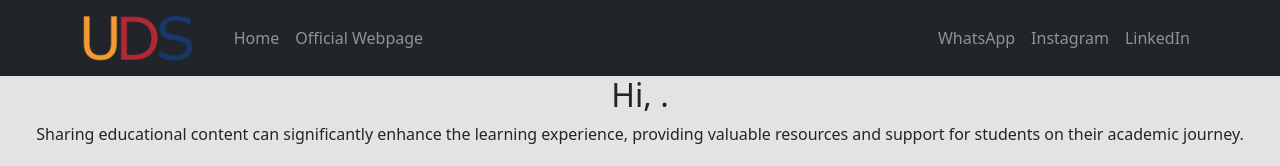
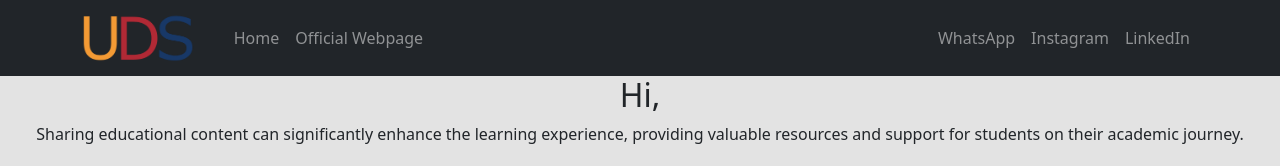
Before and after one commit to unisadevsociety/LIB, a React (Create React App) app: page /LIB/welcome in a window 1280 px wide. Shown: the top 166 px of the page. Built offline with nearby package versions, Linux system fonts and the light colour scheme; no server answers; the database is empty.

Commit message:
Ugreeting name fixed

```diff
--- a/src/components/Welcome.js
+++ b/src/components/Welcome.js
@@ -80,7 +80,7 @@ const Welcome = () => {
       <Navbar />
       <div className="welcomecontainer">
         <h2>
-          Hi, {name} {surname}.
+          Hi, {name} {surname}
         </h2>
         <p className="sharingtextwelcomepage">
           Sharing educational content can significantly enhance the learning
```
